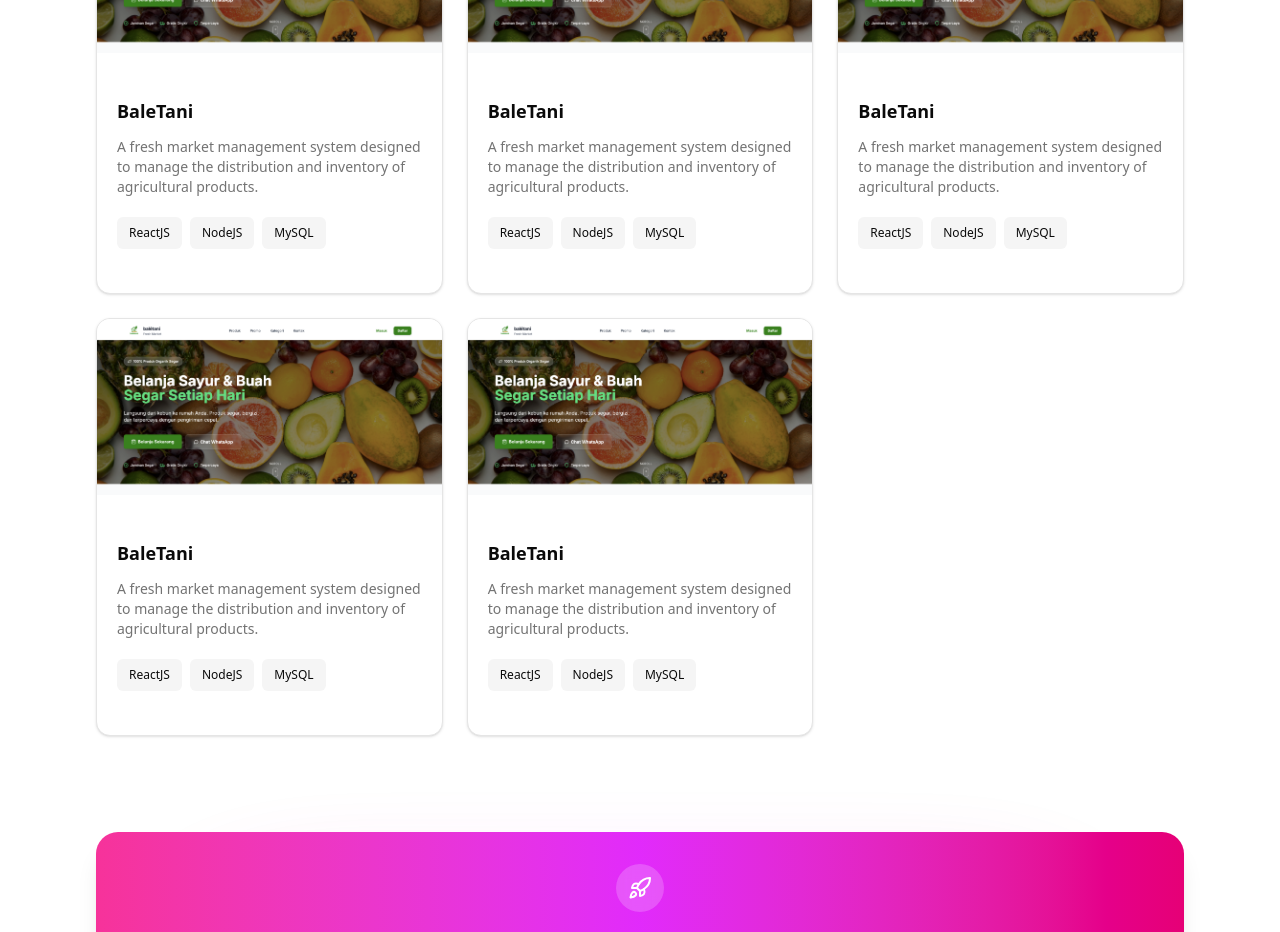
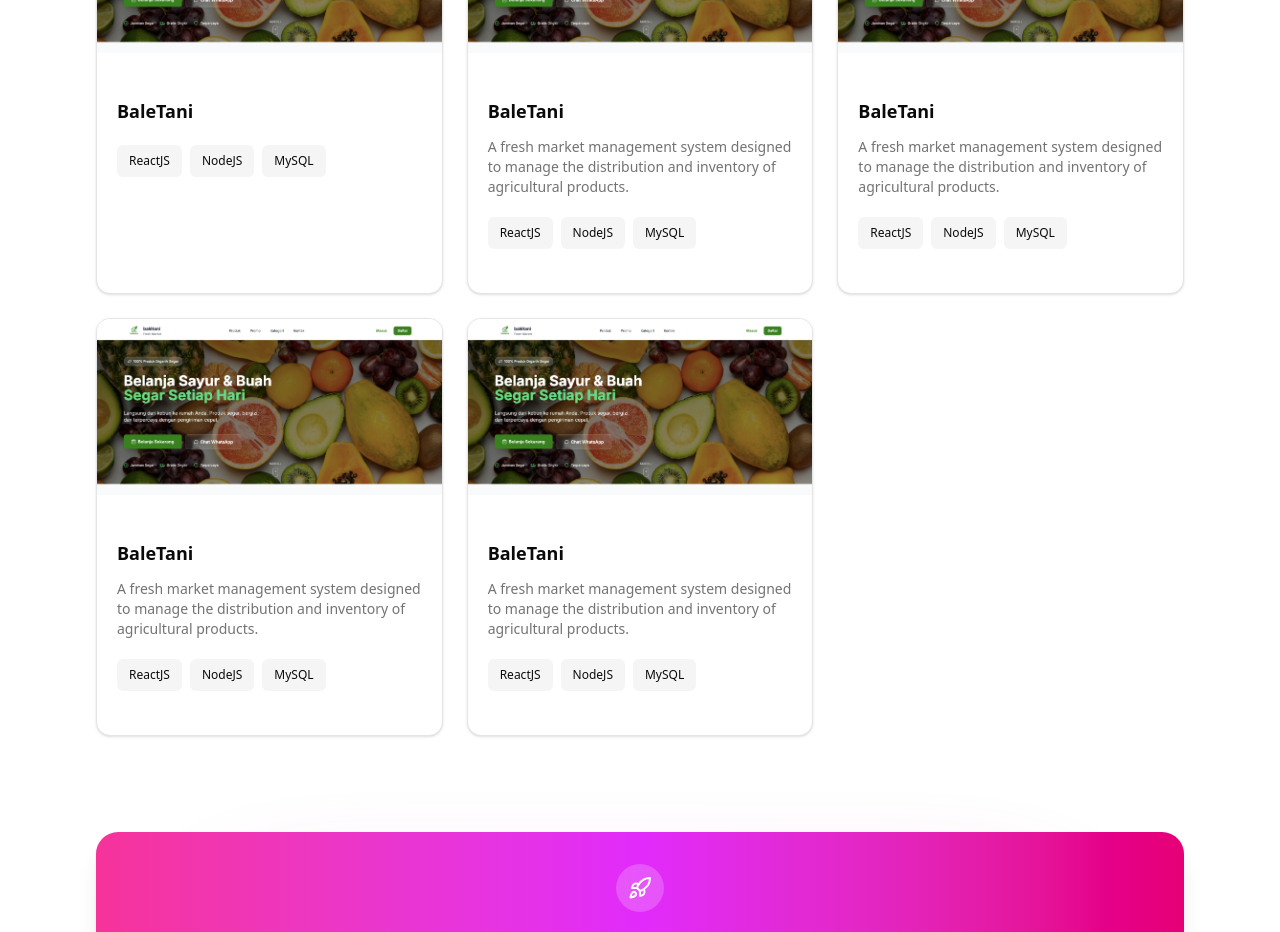
Before and after one commit to rstisbil15/portofolio, a React (Vite) app: page / in a window 1280 px wide. Shown: the part 1860-2792 px from the top of the page. Built offline with nearby package versions, Linux system fonts and the light colour scheme.

Commit message:
add : desc

```diff
--- a/src/components/home/Projects.tsx
+++ b/src/components/home/Projects.tsx
@@ -6,7 +6,7 @@ import { AnimatedText } from "@/components/animation/AnimatedText";
 
 const project1 = {
   title: "projects.project1.title",
-  description: "projects.project1.desc",
+  description: "",
   image: "../../../baletani.jpg",
   techStack: ["ReactJS", "NodeJS", "MySQL"],
 }
--- a/src/i18n/locales/en.json
+++ b/src/i18n/locales/en.json
@@ -28,7 +28,7 @@
     "desc": "Explore some of the best projects I've built as digital solutions, crafted with a modern, structured, and user-centered approach.",
     "project1" : {
       "title": "BaleTani",
-      "desc": "A fresh market management system designed to manage the distribution and inventory of agricultural products."
+      "desc": "Balétani is an online fresh market platform that provides high-quality agricultural products directly from local farmers to your home. With the tagline 'From the garden to Balé, from Balé to your home', Balétani is committed to providing fresh products at affordable prices."
     },
     "project2" : {
       "title": "BaleTani",
--- a/src/i18n/locales/id.json
+++ b/src/i18n/locales/id.json
@@ -28,7 +28,7 @@
     "desc": "Eksplorasi karya terbaik yang pernah saya bangun sebagai solusi digital dengan pendekatan modern, terstruktur, dan berorientasi pada pengguna.",
     "project1" : {
       "title": "BaleTani",
-      "desc": "Fresh market management system untuk pengelolaan distribusi dan stok hasil pertanian."
+      "desc": "Balétani adalah platform pasar segar online yang menyediakan hasil pertanian berkualitas tinggi langsung dari petani lokal ke rumah Anda. Dengan tagline 'Dari kebun ke Balé, dari Balé ke rumahmu', Balétani berkomitmen menyediakan produk segar dengan harga terjangkau."
     },
     "project2" : {
       "title": "BaleTani",
```
